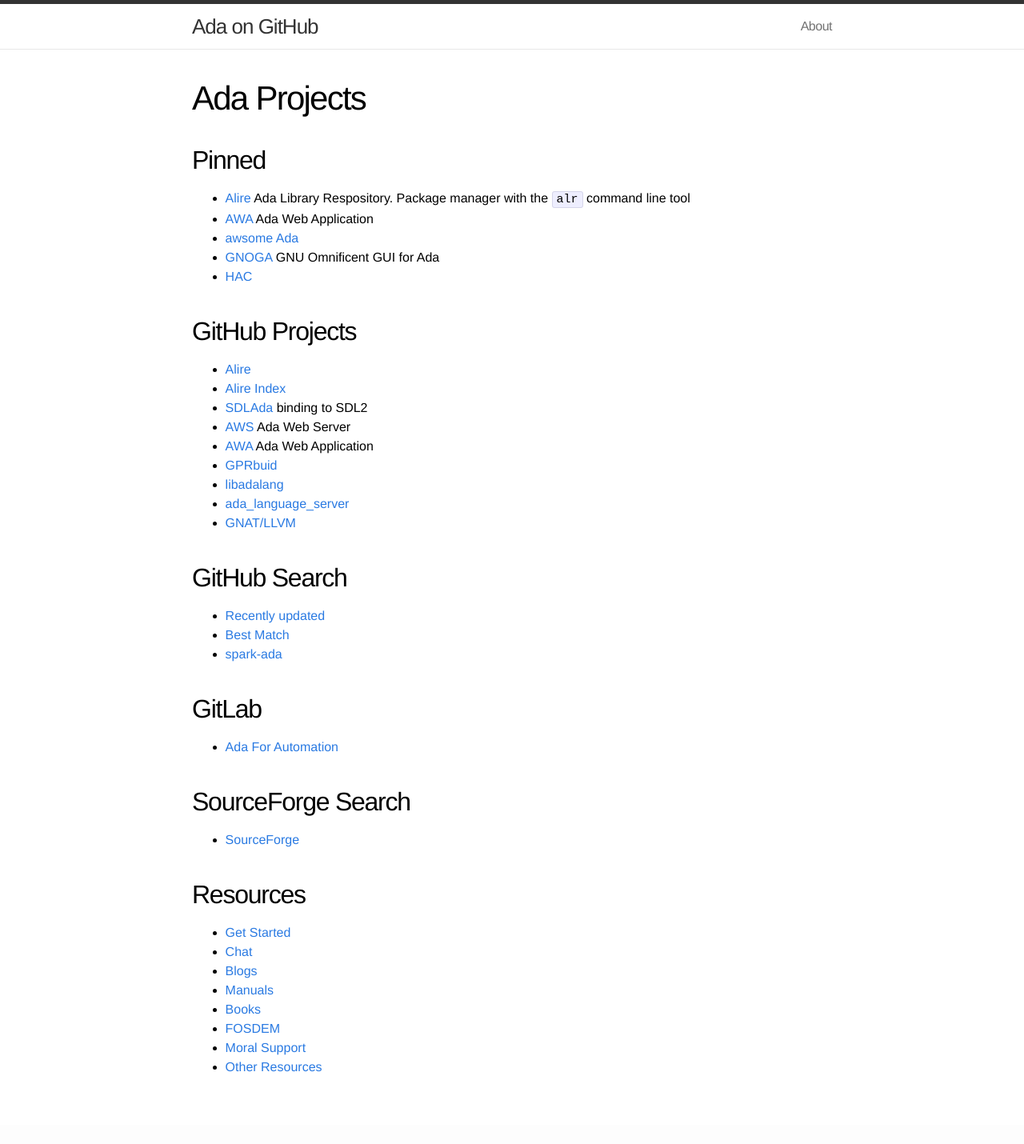
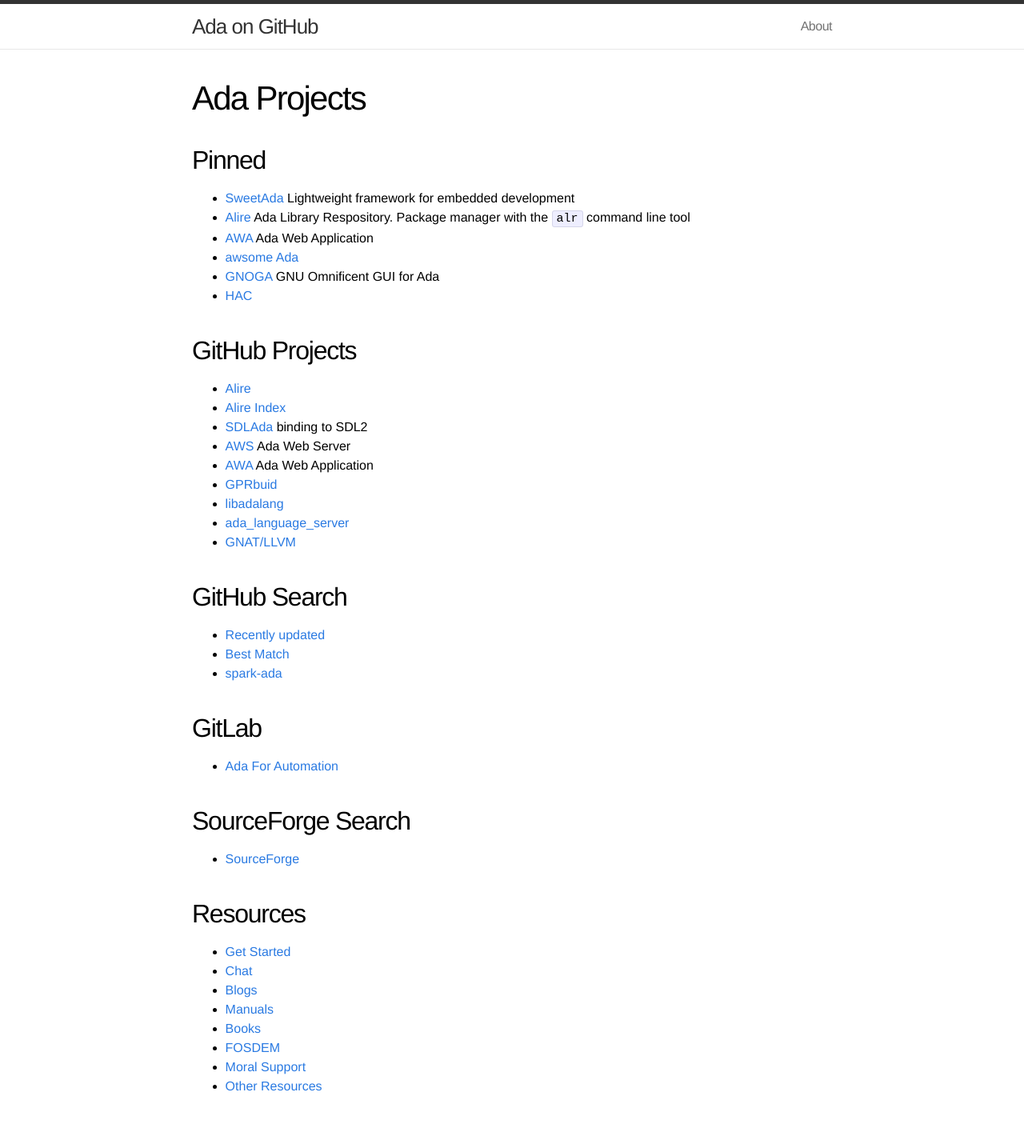
Before and after one commit to quornings/quornings.github.io, a Jekyll site: the page built from ada.md, in a window 1280 px wide. Shown: the whole page at 80% size. Built offline with Jekyll 4.4.1, drawn with Linux system fonts in a browser that asks for light colours; before the commit the page ends 1406 px from its top, so only the background shows below that.

Commit message:
Add SweetAda

```diff
--- a/ada.md
+++ b/ada.md
@@ -5,6 +5,7 @@ title: Ada Projects
 
 ## Pinned
 
+- [SweetAda](http://www.sweetada.org) Lightweight framework for embedded development
 - [Alire](https://alire.ada.dev) Ada Library Respository. Package
   manager with the `alr` command line tool
 - [AWA](https://ada-awa.readthedocs.io/) Ada Web Application
```
